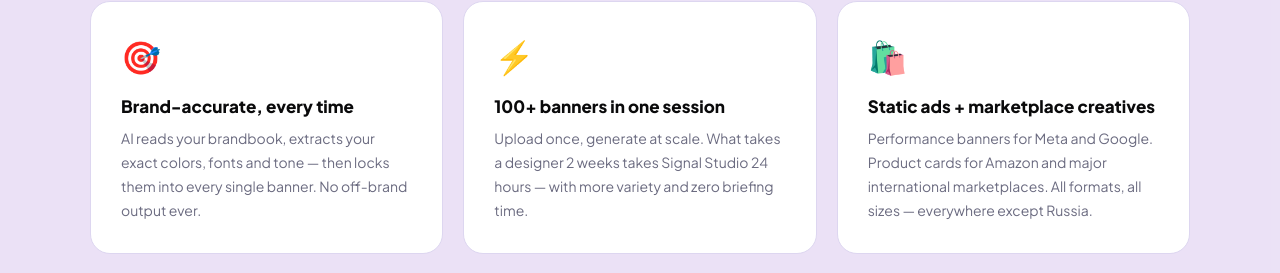
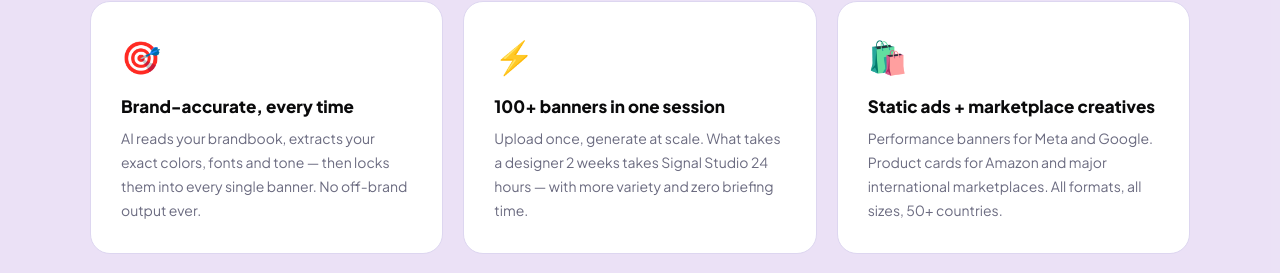
Before and after one commit to lerakantsur/signal-studio-landing, a Next.js app: page / in a window 1280 px wide. Shown: the part 1796-2069 px from the top of the page. Built offline with nearby package versions, Linux system fonts and the light colour scheme.

Commit message:
Update WhyUs.tsx

```diff
--- a/components/WhyUs.tsx
+++ b/components/WhyUs.tsx
@@ -16,7 +16,7 @@
   {
     icon: "🛍️",
     title: "Static ads + marketplace creatives",
-    text: "Performance banners for Meta and Google. Product cards for Amazon and major international marketplaces. All formats, all sizes — everywhere except Russia.",
+    text: "Performance banners for Meta and Google. Product cards for Amazon and major international marketplaces. All formats, all sizes, 50+ countries.",
   },
   {
     icon: "✏️",
```
